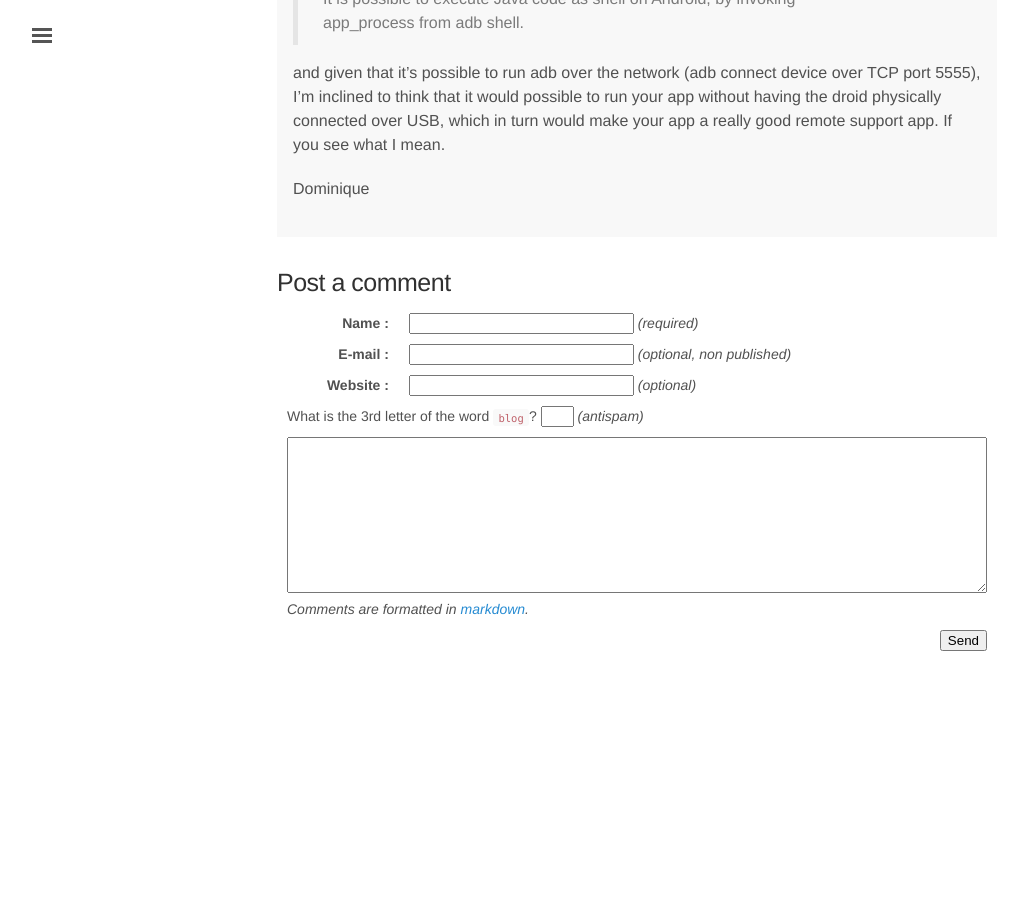
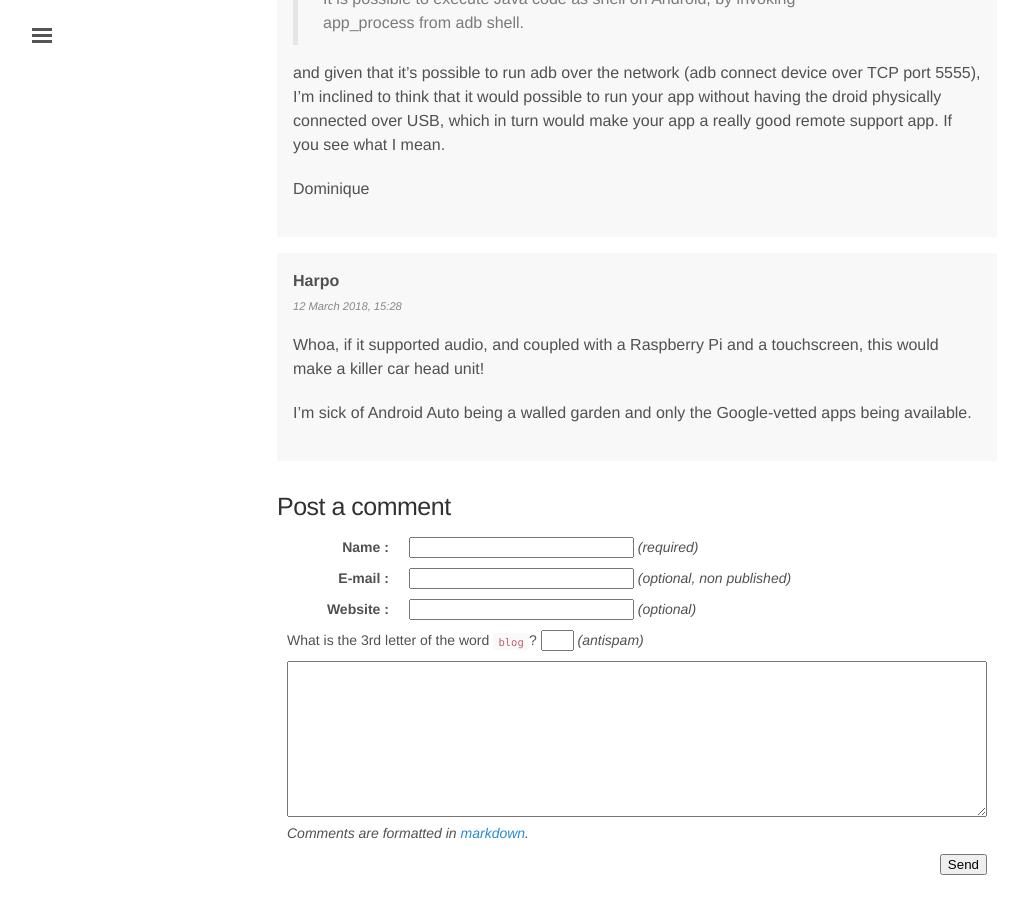
Before and after one commit to rom1v/blog.rom1v.com, a Jekyll site: the page built from _posts/2018-03-08-introducing-scrcpy.md, in a window 1280 px wide and 900 px high, scrolled down 14381 px. Shown: the whole window, without its empty margins (3-1021 px from the left). Built offline with Jekyll 4.4.1, drawn with Linux system fonts in a browser that asks for light colours; before the commit the page ends 15057 px from its top, so only the background shows below that.

Commit message:
Publish comment 24 for scrcpy

```diff
--- a/_data/comments-2018-03-introducing-scrcpy.yaml
+++ b/_data/comments-2018-03-introducing-scrcpy.yaml
@@ -201,3 +201,12 @@
     mean.
 
     Dominique
+- id: 24
+  author: Harpo
+  date: 2018-03-12 15:28:33+01:00
+  contents: |
+    Whoa, if it supported audio, and coupled with a Raspberry Pi and a
+    touchscreen, this would make a killer car head unit!
+
+    I'm sick of Android Auto being a walled garden and only the Google-vetted
+    apps being available.
```
